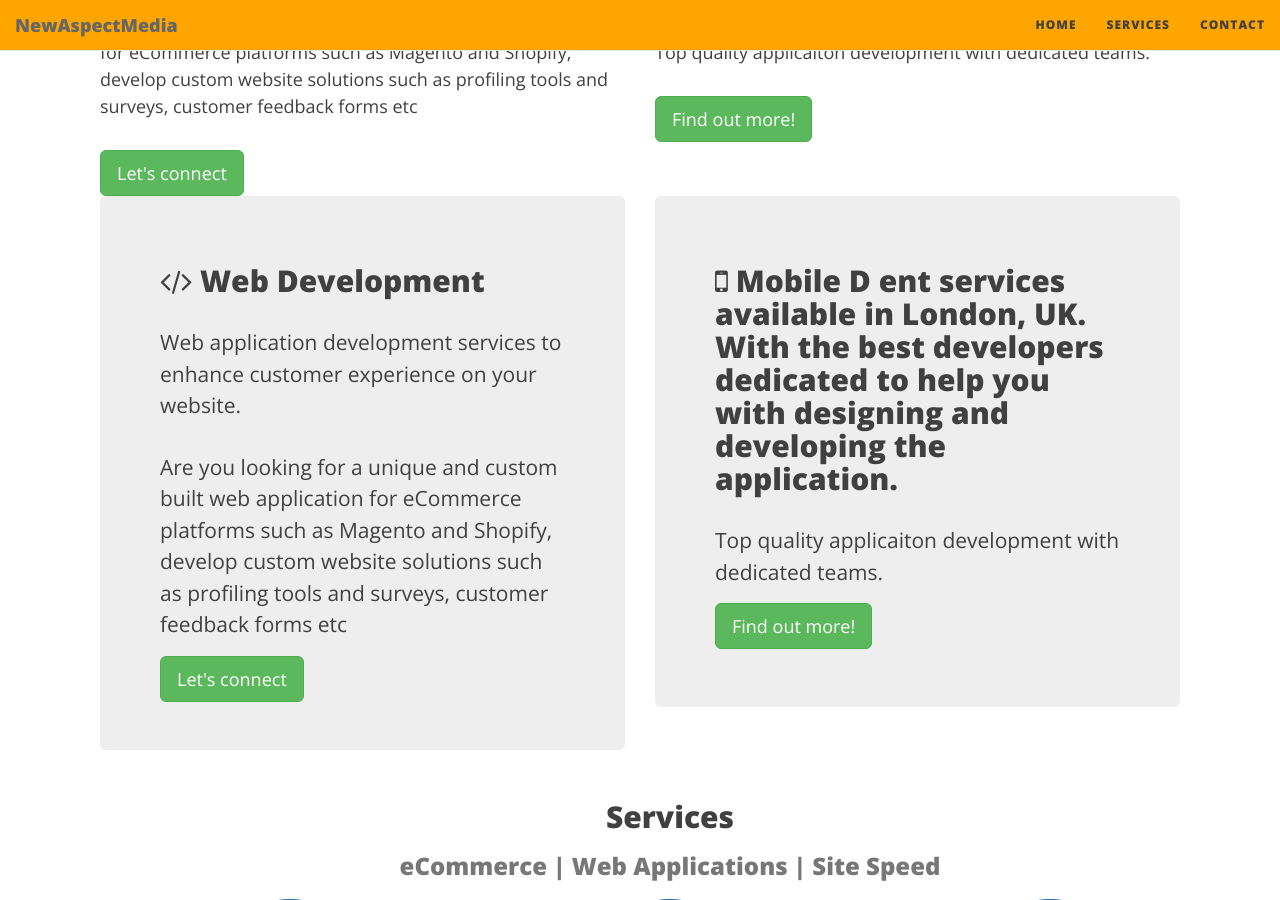
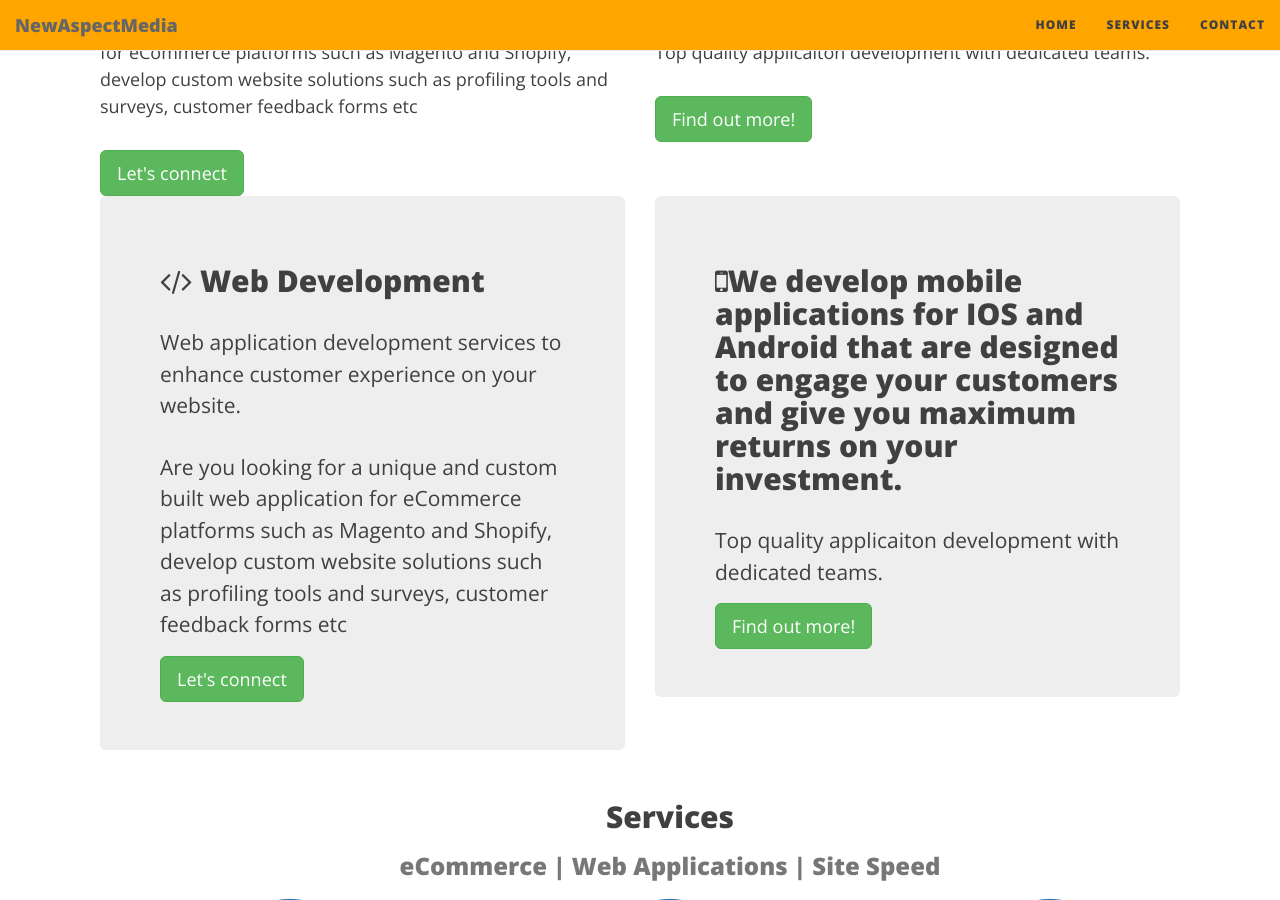
Before and after one commit to newmedia77/appxnam, a Jekyll site: the page built from index.html, in a window 1280 px wide and 900 px high, scrolled down 438 px. Built offline with Jekyll 4.4.1, drawn with Linux system fonts in a browser that asks for light colours; nearby versions of some CDN libraries; the list of posts is cut into pages by our own code.

Commit message:
andreas
home

```diff
--- a/index.html
+++ b/index.html
@@ -37,7 +37,7 @@ subtitle: Hire Web Developer &amp; SEO Specialist in London
 
 <div class="col-xs-12 col-sm-6 col-lg-6">
 <div class="main-explain-area-two jumbotron">
-  <h2><i class="fa fa-mobile"></i> Mobile D ent services available in London, UK. With the best developers dedicated to help you with designing and developing the application. </p>
+  <h2><i class="fa fa-mobile"></i>We develop mobile applications for IOS and Android that are designed to engage your customers and give you maximum returns on your investment. </h2>
   <p>Top quality applicaiton development with dedicated teams.</p>
   <div class="get-started-wrap">
     <a class="btn btn-success btn-lg get-started-btn" href="https://github.com/daattali/beautiful-jekyll#readme">Find out more!</a>
```
